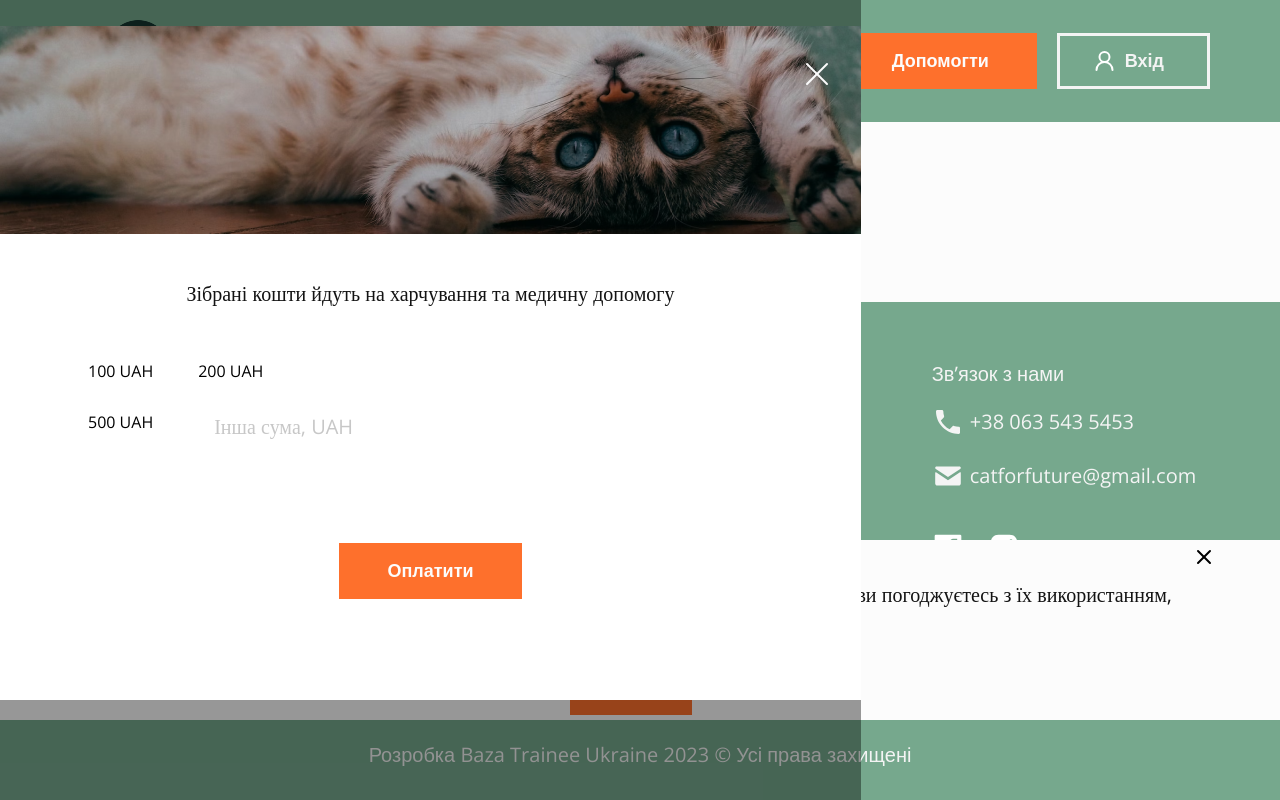
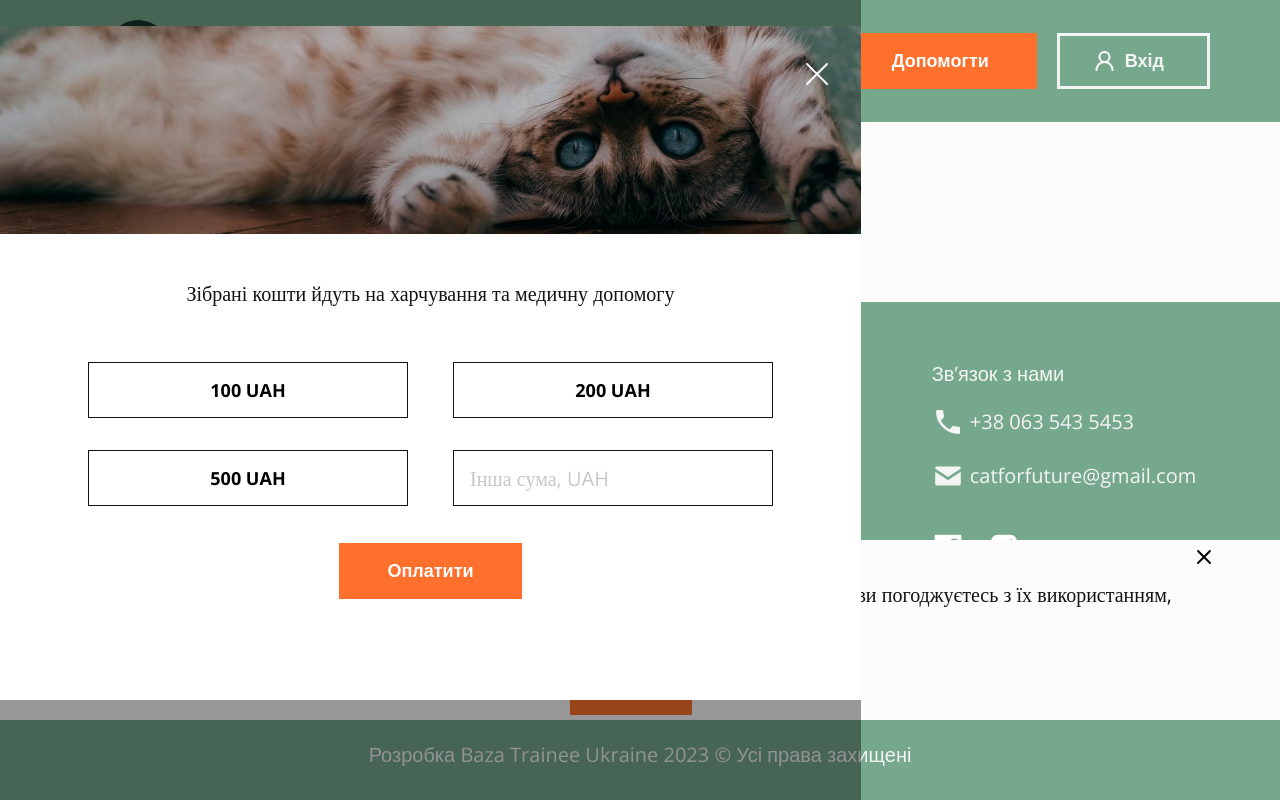
Before and after one commit to baza-trainee/cat_for_future, a React (Vite) app: page / in a window 1280 px wide. Both pictures are taken after a click on the button "Допомогти". Built offline with nearby package versions, Linux system fonts and the light colour scheme.

Commit message:
refactor/active label styles in ModalDonate css file

```diff
--- a/src/components/ModalDonate/ModalDonate.module.scss
+++ b/src/components/ModalDonate/ModalDonate.module.scss
@@ -173,42 +173,42 @@ body.modal-custom--block {
 	display: block;
 }
 
-// label {
-// 	margin: auto;
+label {
+	margin: auto;
 
-// 	font-family: Open Sans;
-// 	font-size: 16px;
-// 	font-style: normal;
-// 	font-weight: 700;
-// 	line-height: 132%;
-// 	text-align: center;
-// 	width: 134px;
-// 	height: 56px;
-// 	display: inline-block;
-// 	padding-top: 17px;
-// 	padding-bottom: 17px;
-// 	background: none;
-// 	border: 1px solid #131313;
-// 	cursor: pointer;
-// 	transition: background-color 0.3s ease;
+	font-family: Open Sans;
+	font-size: 16px;
+	font-style: normal;
+	font-weight: 700;
+	line-height: 132%;
+	text-align: center;
+	width: 134px;
+	height: 56px;
+	display: inline-block;
+	padding-top: 17px;
+	padding-bottom: 17px;
+	background: none;
+	border: 1px solid #131313;
+	cursor: pointer;
+	transition: background-color 0.3s ease;
 
-// 	@include tablet {
-// 		width: 307px;
-// 		font-size: 18px;
-// 		padding-top: 16px;
-// 		padding-bottom: 16px;
-// 	}
+	@include tablet {
+		width: 307px;
+		font-size: 18px;
+		padding-top: 16px;
+		padding-bottom: 16px;
+	}
 
-// 	@include full_desktop {
-// 		width: 320px;
-// 	}
-// }
+	@include full_desktop {
+		width: 320px;
+	}
+}
 
-// label.selected {
-// 	background-color: #fe702c;
-// 	color: #fff;
-// 	border: none;
-// }
+label.selected {
+	background-color: #fe702c;
+	color: #fff;
+	border: none;
+}
 
 .optionIndicatorSum {
 	display: none;
```
